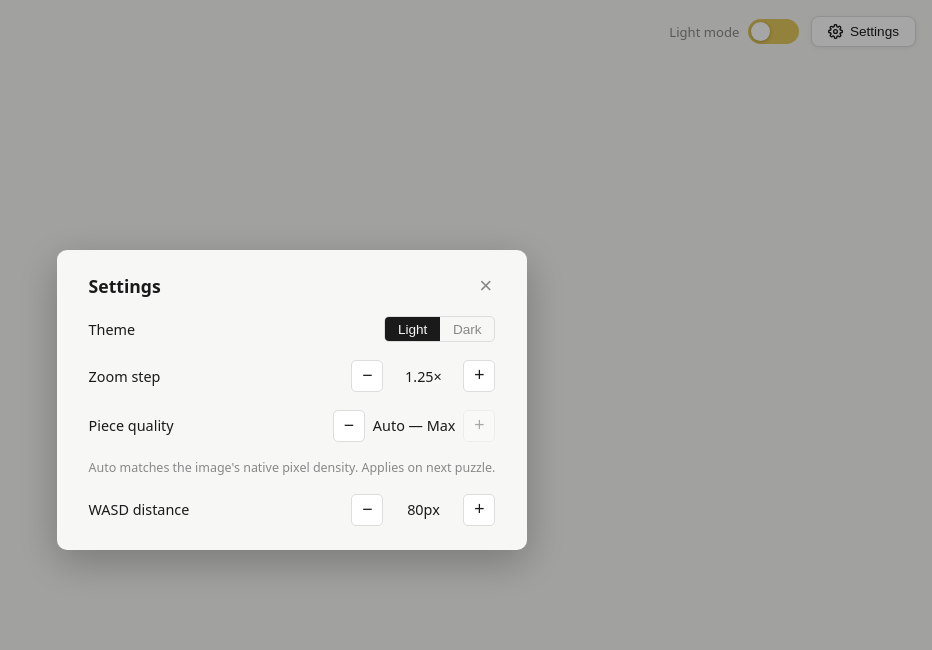
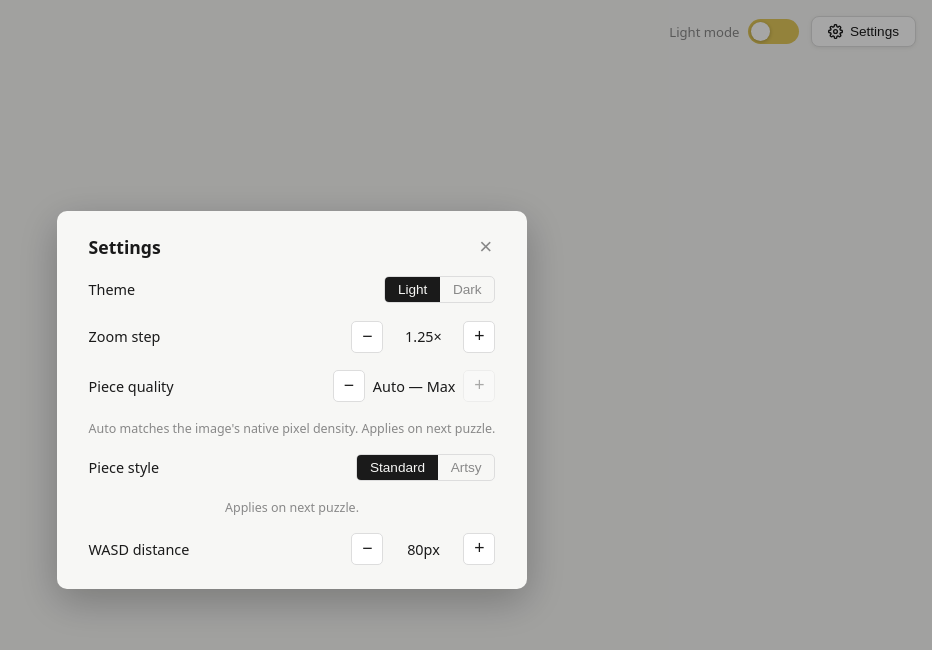
Before and after one commit to kakardo/aki-puzzle, a React (Vite) app: page / in a window 1280 px wide. Both pictures are taken after a click on the button "Settings". Shown: the top 650 px of the page, without its empty margins (348-1280 px from the left). Built offline with nearby package versions, Linux system fonts and the light colour scheme.

Commit message:
Add piece style setting with Standard and Artsy options

```diff
--- a/src/App.tsx
+++ b/src/App.tsx
@@ -9,12 +9,20 @@ function calcGrid(count: number, aspect: number): { cols: number; rows: number }
   return { cols, rows }
 }
 
-const DEFAULT_SETTINGS: Settings = { zoomStep: 1.25, resolution: 99, panStep: 80, theme: 'light' }
+const DEFAULT_SETTINGS: Settings = { zoomStep: 1.25, resolution: 99, panStep: 80, theme: 'light', pieceStyle: 'standard' }
+
+const VALID_PIECE_STYLES = ['standard', 'artsy']
 
 function loadSettings(): Settings {
   try {
     const saved = localStorage.getItem('zenpiece-settings')
-    if (saved) return { ...DEFAULT_SETTINGS, ...JSON.parse(saved) }
+    if (saved) {
+      const parsed = JSON.parse(saved)
+      if (!VALID_PIECE_STYLES.includes(parsed.pieceStyle)) {
+        parsed.pieceStyle = 'standard'
+      }
+      return { ...DEFAULT_SETTINGS, ...parsed }
+    }
   } catch {}
   return DEFAULT_SETTINGS
 }
@@ -107,6 +115,7 @@ export default function App() {
           zoomStep={settings.zoomStep}
           resolution={settings.resolution}
           panStep={settings.panStep}
+          pieceStyle={settings.pieceStyle}
           theme={settings.theme}
           accentColor={accentColor}
           onReset={() => setGrid(null)}
--- a/src/PuzzleBoard.tsx
+++ b/src/PuzzleBoard.tsx
@@ -11,6 +11,7 @@ interface Props {
   zoomStep: number
   resolution: number
   panStep: number
+  pieceStyle: string
   theme: 'light' | 'dark'
   accentColor: string
   onReset: () => void
@@ -20,7 +21,7 @@ interface Props {
 
 const SNAP_THRESHOLD = 30
 
-export default function PuzzleBoard({ imageSrc, cols: COLS, rows: ROWS, zoomStep, resolution, panStep, theme, accentColor, onReset, onOpenSettings, onToggleTheme }: Props) {
+export default function PuzzleBoard({ imageSrc, cols: COLS, rows: ROWS, zoomStep, resolution, panStep, pieceStyle, theme, accentColor, onReset, onOpenSettings, onToggleTheme }: Props) {
   const [pieces, setPieces] = useState<PieceData[]>([])
   const [groups, setGroups] = useState<Record<string, string>>({})
   const [solved, setSolved] = useState(false)
@@ -86,7 +87,7 @@ export default function PuzzleBoard({ imageSrc, cols: COLS, rows: ROWS, zoomStep
 
       for (let i = 0; i < layouts.length; i += CHUNK) {
         for (const layout of layouts.slice(i, i + CHUNK)) {
-          const { canvas, displayW, displayH } = renderPiece(layout, img, COLS, ROWS, pw, ph, padding, resolution)
+          const { canvas, displayW, displayH } = renderPiece(layout, img, COLS, ROWS, pw, ph, padding, resolution, pieceStyle)
           rendered.push({ ...layout, canvas, displayW, displayH })
         }
         const done = Math.min(i + CHUNK, total)
--- a/src/SettingsModal.tsx
+++ b/src/SettingsModal.tsx
@@ -1,10 +1,13 @@
 import './SettingsModal.css'
+
+export type PieceStyle = 'standard' | 'artsy'
 
 export interface Settings {
   zoomStep: number
   resolution: number
   panStep: number
   theme: 'light' | 'dark'
+  pieceStyle: PieceStyle
 }
 
 const ZOOM_MIN = 1.05
@@ -47,8 +50,13 @@ function Stepper({
   )
 }
 
+const PIECE_STYLES: { value: PieceStyle; label: string }[] = [
+  { value: 'standard', label: 'Standard' },
+  { value: 'artsy',    label: 'Artsy' },
+]
+
 export default function SettingsModal({ settings, onChange, onClose }: Props) {
-  const { zoomStep, resolution, panStep, theme } = settings
+  const { zoomStep, resolution, panStep, theme, pieceStyle } = settings
 
   return (
     <div className="modal-backdrop" onClick={onClose}>
@@ -102,6 +110,22 @@ export default function SettingsModal({ settings, onChange, onClose }: Props) {
         })()}
         <p className="setting-hint">Auto matches the image's native pixel density. Applies on next puzzle.</p>
 
+        <div className="setting-row">
+          <span className="setting-label">Piece style</span>
+          <div className="theme-toggle">
+            {PIECE_STYLES.map(s => (
+              <button
+                key={s.value}
+                className={`theme-btn${pieceStyle === s.value ? ' active' : ''}`}
+                onClick={() => onChange({ ...settings, pieceStyle: s.value })}
+              >
+                {s.label}
+              </button>
+            ))}
+          </div>
+        </div>
+        <p className="setting-hint">Applies on next puzzle.</p>
+
         <Stepper
           label="WASD distance"
           display={`${panStep}px`}
--- a/src/pieces.ts
+++ b/src/pieces.ts
@@ -13,7 +13,8 @@ export interface PieceData {
   locked: boolean
 }
 
-function drawPiecePath(
+// Standard: symmetric bezier tabs centred on each edge
+function drawPathStandard(
   ctx: CanvasRenderingContext2D,
   tabs: [number, number, number, number],
   w: number,
@@ -36,6 +37,44 @@ function drawPiecePath(
   ctx.bezierCurveTo(-left * t, h / 2 + t, -left * t, h / 2 - t, 0, h / 2 - t)
   ctx.lineTo(0, 0)
   ctx.closePath()
+}
+
+// Artsy: copy of Standard — modify this one to create a distinct look
+function drawPathArtsy(
+  ctx: CanvasRenderingContext2D,
+  tabs: [number, number, number, number],
+  w: number,
+  h: number,
+  t: number
+) {
+  const [top, right, bottom, left] = tabs
+  ctx.beginPath()
+  ctx.moveTo(0, 0)
+  ctx.lineTo(w / 2 - t, 0)
+  ctx.bezierCurveTo(w / 2 - t, -top * t, w / 2 + t, -top * t, w / 2 + t, 0)
+  ctx.lineTo(w, 0)
+  ctx.lineTo(w, h / 2 - t)
+  ctx.bezierCurveTo(w + right * t, h / 2 - t, w + right * t, h / 2 + t, w, h / 2 + t)
+  ctx.lineTo(w, h)
+  ctx.lineTo(w / 2 + t, h)
+  ctx.bezierCurveTo(w / 2 + t, h + bottom * t, w / 2 - t, h + bottom * t, w / 2 - t, h)
+  ctx.lineTo(0, h)
+  ctx.lineTo(0, h / 2 + t)
+  ctx.bezierCurveTo(-left * t, h / 2 + t, -left * t, h / 2 - t, 0, h / 2 - t)
+  ctx.lineTo(0, 0)
+  ctx.closePath()
+}
+
+function drawPiecePath(
+  ctx: CanvasRenderingContext2D,
+  tabs: [number, number, number, number],
+  w: number,
+  h: number,
+  t: number,
+  style: string
+) {
+  if (style === 'artsy') return drawPathArtsy(ctx, tabs, w, h, t)
+  return drawPathStandard(ctx, tabs, w, h, t)
 }
 
 export function calcPieceSize(
@@ -155,15 +194,16 @@ export function generatePieceLayout(
 
 // Phase 2: render a single piece canvas. Call in a chunked loop.
 export function renderPiece(
-  piece: Omit<PieceData, 'imageDataUrl' | 'displayW' | 'displayH'>,
+  piece: Omit<PieceData, 'canvas' | 'displayW' | 'displayH'>,
   image: HTMLImageElement,
   cols: number,
   rows: number,
   pw: number,
   ph: number,
   padding: number,
-  resolution: number
-): { imageDataUrl: string; displayW: number; displayH: number } {
+  resolution: number,
+  pieceStyle = 'standard'
+): { canvas: HTMLCanvasElement; displayW: number; displayH: number } {
   const tabSize = padding
   const naturalRes = Math.min(image.width / (cols * pw), image.height / (rows * ph))
   const RES = Math.max(1, Math.min(resolution, naturalRes))
@@ -178,7 +218,7 @@ export function renderPiece(
 
   ctx.save()
   ctx.translate(padding, padding)
-  drawPiecePath(ctx, piece.tabs, pw, ph, tabSize)
+  drawPiecePath(ctx, piece.tabs, pw, ph, tabSize, pieceStyle)
   ctx.clip()
 
   const sx = (piece.col * image.width)  / cols
@@ -199,7 +239,7 @@ export function renderPiece(
 
   ctx.save()
   ctx.translate(padding, padding)
-  drawPiecePath(ctx, piece.tabs, pw, ph, tabSize)
+  drawPiecePath(ctx, piece.tabs, pw, ph, tabSize, pieceStyle)
   ctx.strokeStyle = 'rgba(0,0,0,0.3)'
   ctx.lineWidth = 1
   ctx.stroke()
```
